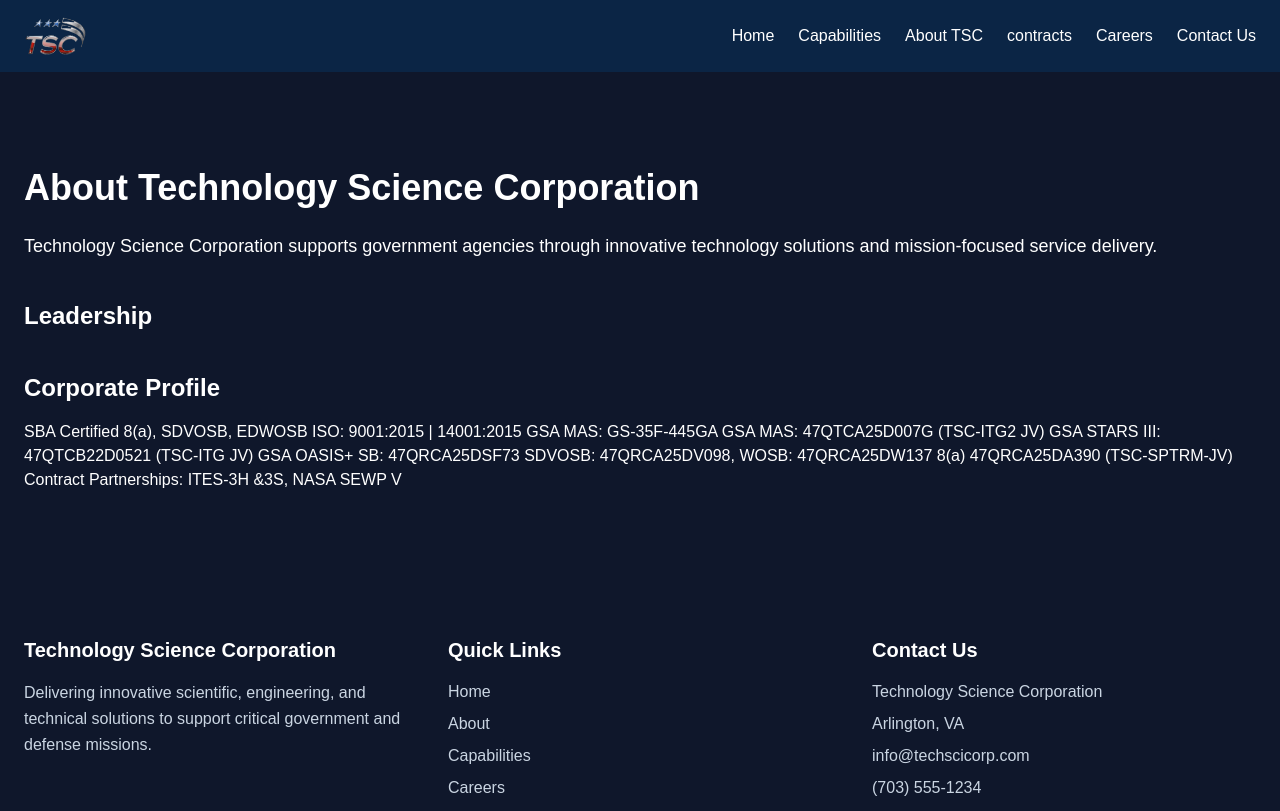
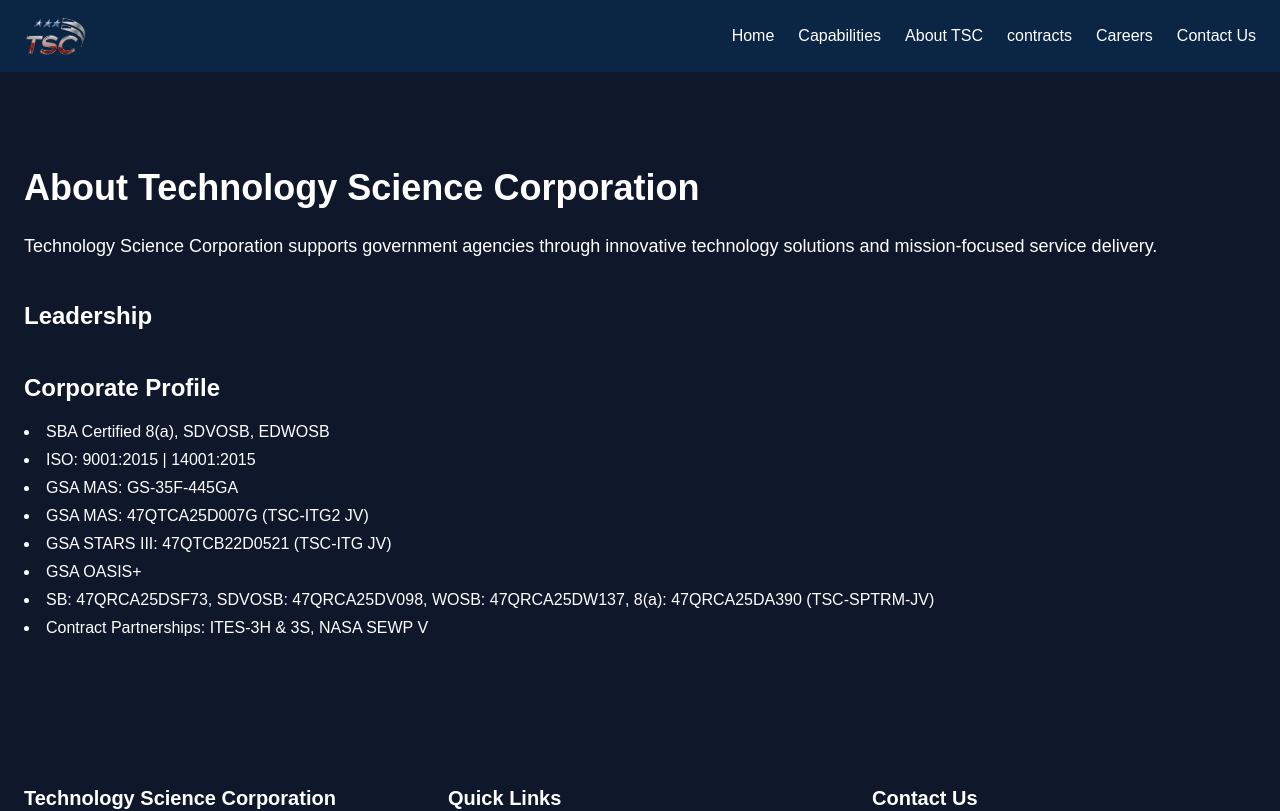
Before and after one commit to techscicorpweb/techscicorp-prod, a Next.js app: page /about in a window 1280 px wide. Shown: the top 811 px of the page. Built offline with nearby package versions, Linux system fonts and the light colour scheme.

Commit message:
about page updates corporate profile

```diff
--- a/src/app/about/page - Copy.tsx
+++ b/src/app/about/page - Copy.tsx
@@ -1,17 +1,18 @@
 export default function AboutPage() {
   return (
-    <main className="max-w-7xl mx-auto px-6 py-16 bg-slate-900 text-white">
+    <main>
+      {/* Hero Section */}
+      <section className="bg-slate-900 text-white py-24">
+        <div className="container mx-auto px-6 max-w-7xl">
 	      <h1 className="text-4xl font-bold mb-6">
            About Technology Science Corporation
           </h1>
-
           <p className="text-lg">
            Technology Science Corporation supports
            government agencies through innovative
            technology solutions and mission-focused
            service delivery.
           </p>
-
       {/* Added top margin (mt-10) for spacing above */}
           <h2 className="text-2xl font-semibold mt-10 mb-4">
            Leadership
@@ -19,6 +20,18 @@ export default function AboutPage() {
 	      <h2 className="text-2xl font-semibold mt-10 mb-4">
            Corporate Profile
 	      </h2>
+		    SBA Certified 8(a), SDVOSB, EDWOSB
+            ISO: 9001:2015 | 14001:2015
+			GSA MAS:  GS-35F-445GA
+			GSA MAS: 47QTCA25D007G (TSC-ITG2 JV)
+			GSA STARS III:  47QTCB22D0521  (TSC-ITG JV)
+			GSA OASIS+
+			SB: 47QRCA25DSF73 SDVOSB: 47QRCA25DV098, WOSB: 47QRCA25DW137 8(a) 47QRCA25DA390
+            (TSC-SPTRM-JV)
+			Contract Partnerships:
+			ITES-3H &3S, NASA SEWP V
+	    </div>
+      </section>
 	</main>
   );
 }
--- a/src/app/about/page.tsx
+++ b/src/app/about/page.tsx
@@ -1,4 +1,15 @@
 export default function AboutPage() {
+  const corporateProfile = [
+    "SBA Certified 8(a), SDVOSB, EDWOSB",
+    "ISO: 9001:2015 | 14001:2015",
+    "GSA MAS: GS-35F-445GA",
+    "GSA MAS: 47QTCA25D007G (TSC-ITG2 JV)",
+    "GSA STARS III: 47QTCB22D0521 (TSC-ITG JV)",
+    "GSA OASIS+",
+    "SB: 47QRCA25DSF73, SDVOSB: 47QRCA25DV098, WOSB: 47QRCA25DW137, 8(a): 47QRCA25DA390 (TSC-SPTRM-JV)",
+    "Contract Partnerships: ITES-3H & 3S, NASA SEWP V",
+  ];
+
   return (
     <main>
       {/* Hero Section */}
@@ -8,28 +19,24 @@ export default function AboutPage() {
             About Technology Science Corporation
           </h1>
           <p className="text-lg">
-           Technology Science Corporation supports
-           government agencies through innovative
-           technology solutions and mission-focused
+            Technology Science Corporation supports government agencies
+            through innovative technology solutions and mission-focused
             service delivery.
           </p>
+
           {/* Added top margin (mt-10) for spacing above */}
           <h2 className="text-2xl font-semibold mt-10 mb-4">
             Leadership
           </h2>
+
           <h2 className="text-2xl font-semibold mt-10 mb-4">
             Corporate Profile
           </h2>
-		    SBA Certified 8(a), SDVOSB, EDWOSB
-            ISO: 9001:2015 | 14001:2015
-			GSA MAS:  GS-35F-445GA
-			GSA MAS: 47QTCA25D007G (TSC-ITG2 JV)
-			GSA STARS III:  47QTCB22D0521  (TSC-ITG JV)
-			GSA OASIS+
-			SB: 47QRCA25DSF73 SDVOSB: 47QRCA25DV098, WOSB: 47QRCA25DW137 8(a) 47QRCA25DA390
-            (TSC-SPTRM-JV)
-			Contract Partnerships:
-			ITES-3H &3S, NASA SEWP V
+          <ul className="list-disc list-inside space-y-1">
+            {corporateProfile.map((item, index) => (
+              <li key={index}>{item}</li>
+            ))}
+          </ul>
         </div>
       </section>
     </main>
```
Lines whose indentation alone changed are shown as unchanged.
